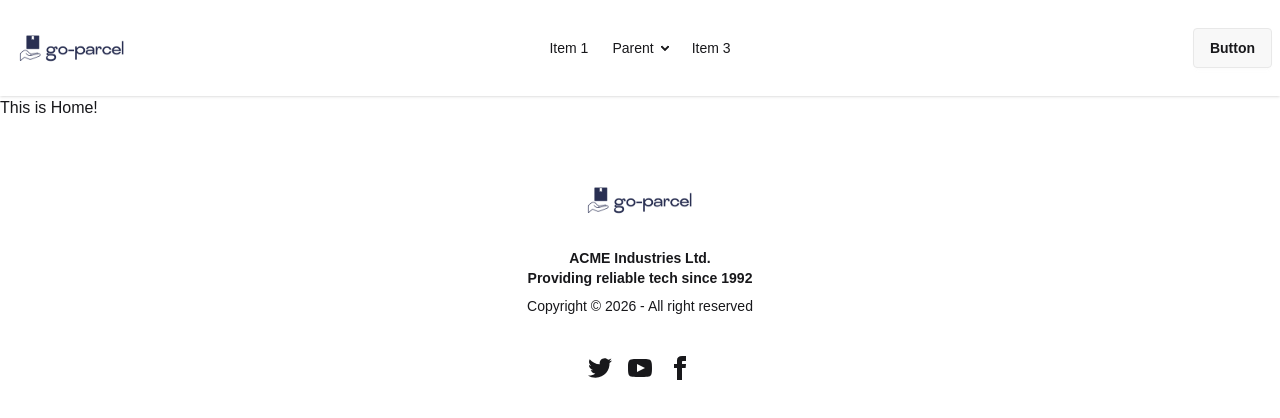
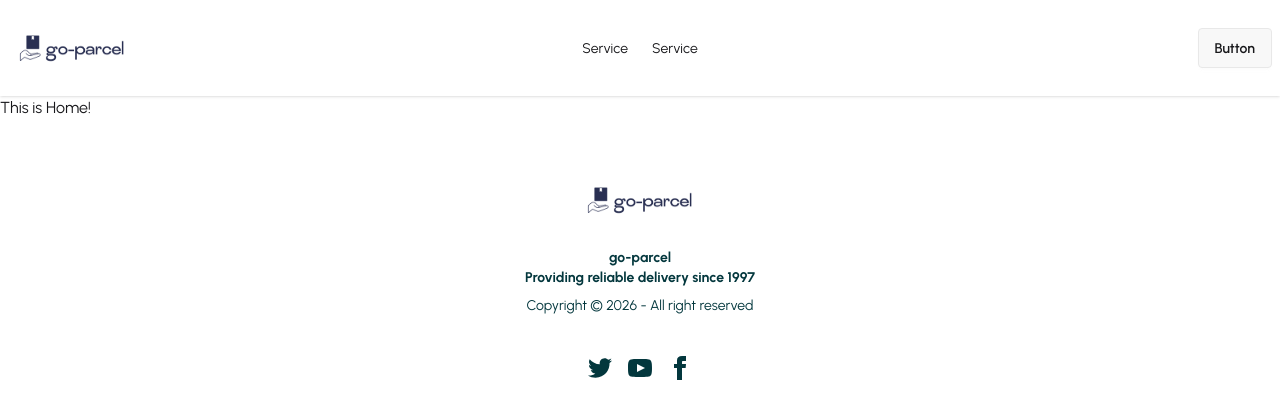
Before and after one commit to mhmasum1/go-parcel, a React (Vite) app: page / in a window 1280 px wide. Shown: the top 418 px of the page. Built offline with nearby package versions, Linux system fonts and the light colour scheme.

Commit message:
theme customize

```diff
--- a/package.json
+++ b/package.json
@@ -13,6 +13,7 @@
     "@tailwindcss/vite": "^4.1.18",
     "react": "^19.2.0",
     "react-dom": "^19.2.0",
+    "react-icons": "^5.5.0",
     "react-router": "^7.12.0",
     "tailwindcss": "^4.1.18"
   },
--- a/src/home/shared/footer/Footer.jsx
+++ b/src/home/shared/footer/Footer.jsx
@@ -3,13 +3,13 @@ import Logo from '../../../logo/Logo';
 
 const Footer = () => {
     return (
-        <footer className="footer footer-horizontal footer-center p-10">
+        <footer className="footer footer-horizontal text-primary footer-center p-10">
             <aside>
                 <Logo></Logo>
                 <p className="font-bold">
-                    ACME Industries Ltd.
+                    go-parcel
                     <br />
-                    Providing reliable tech since 1992
+                    Providing reliable delivery since 1997
                 </p>
                 <p>Copyright © {new Date().getFullYear()} - All right reserved</p>
             </aside>
--- a/src/home/shared/navbar/Navbar.jsx
+++ b/src/home/shared/navbar/Navbar.jsx
@@ -2,6 +2,10 @@ import React from 'react';
 import Logo from '../../../logo/Logo';
 
 const Navbar = () => {
+    const links = <>
+        <li><a>Service</a></li>
+        <li><a>Service</a></li>
+    </>
     return (
         <div className="navbar bg-base-100 shadow-sm">
             <div className="navbar-start">
@@ -12,32 +16,14 @@ const Navbar = () => {
                     <ul
                         tabIndex="-1"
                         className="menu menu-sm dropdown-content bg-base-100 rounded-box z-1 mt-3 w-52 p-2 shadow">
-                        <li><a>Item 1</a></li>
-                        <li>
-                            <a>Parent</a>
-                            <ul className="p-2">
-                                <li><a>Submenu 1</a></li>
-                                <li><a>Submenu 2</a></li>
-                            </ul>
-                        </li>
-                        <li><a>Item 3</a></li>
+                        {links}
                     </ul>
                 </div>
                 <Logo></Logo>
             </div>
             <div className="navbar-center hidden lg:flex">
                 <ul className="menu menu-horizontal px-1">
-                    <li><a>Item 1</a></li>
-                    <li>
-                        <details>
-                            <summary>Parent</summary>
-                            <ul className="p-2 bg-base-100 w-40 z-1">
-                                <li><a>Submenu 1</a></li>
-                                <li><a>Submenu 2</a></li>
-                            </ul>
-                        </details>
-                    </li>
-                    <li><a>Item 3</a></li>
+                    {links}
                 </ul>
             </div>
             <div className="navbar-end">
--- a/src/index.css
+++ b/src/index.css
@@ -1,8 +1,18 @@
+@import url('https://fonts.googleapis.com/css2?family=Urbanist:ital,wght@0,100..900;1,100..900&display=swap');
+
 @plugin "daisyui";
 @import "tailwindcss";
 
+@plugin "daisyui" {
+    themes: light --default;
+}
 
-@import url('https://fonts.googleapis.com/css2?family=Urbanist:ital,wght@0,100..900;1,100..900&display=swap');
+@plugin "daisyui/theme" {
+    name: "light";
+    default: true;
+    --color-primary: #03373D;
+    --color-secondary: #33929D;
+}
 
 body {
     font-family: "Urbanist", sans-serif;
--- a/src/layouts/RootLayouts.jsx
+++ b/src/layouts/RootLayouts.jsx
@@ -5,7 +5,7 @@ import Footer from '../home/shared/footer/Footer';
 
 const RootLayouts = () => {
     return (
-        <div>
+        <div className='max-w-7xl mx-auto'>
             <Navbar></Navbar>
             <Outlet></Outlet>
             <Footer></Footer>
```
Also changed, not shown: 1 other file (tests, documents, lock files or other folders).
